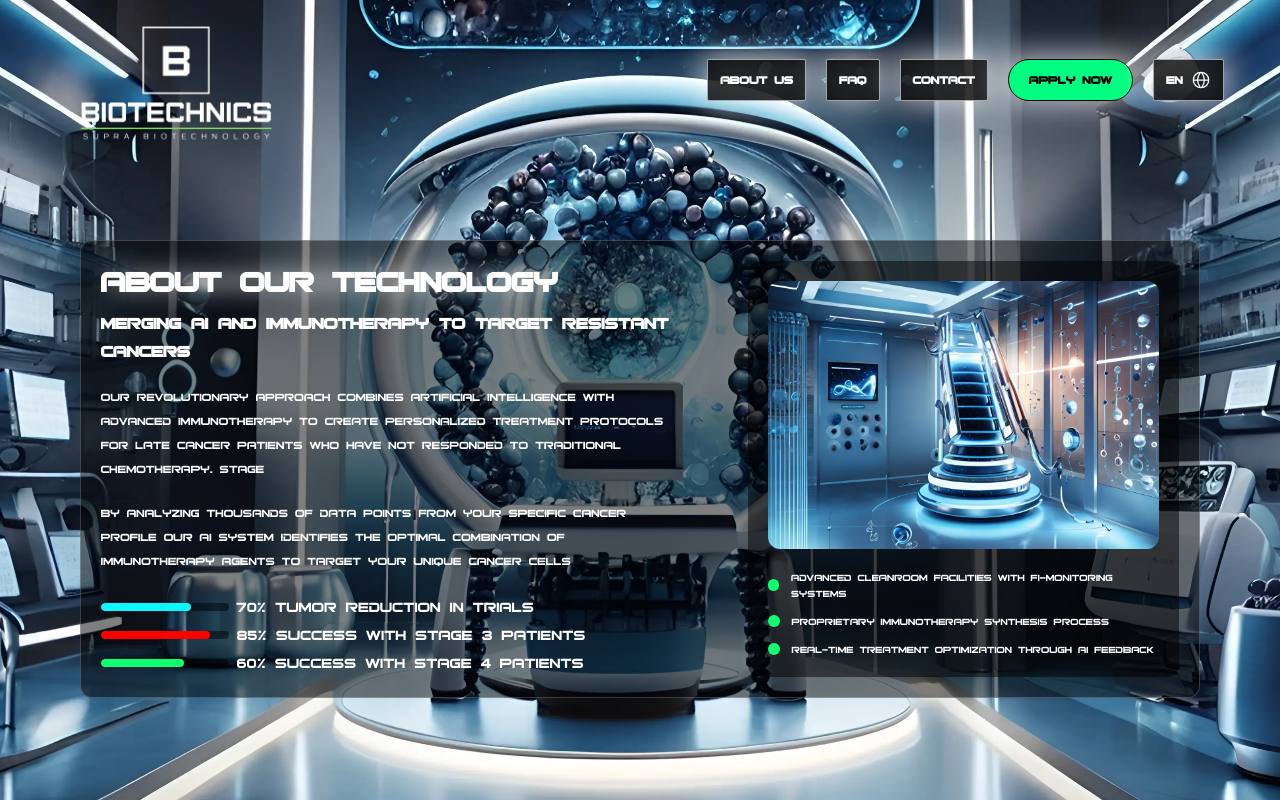
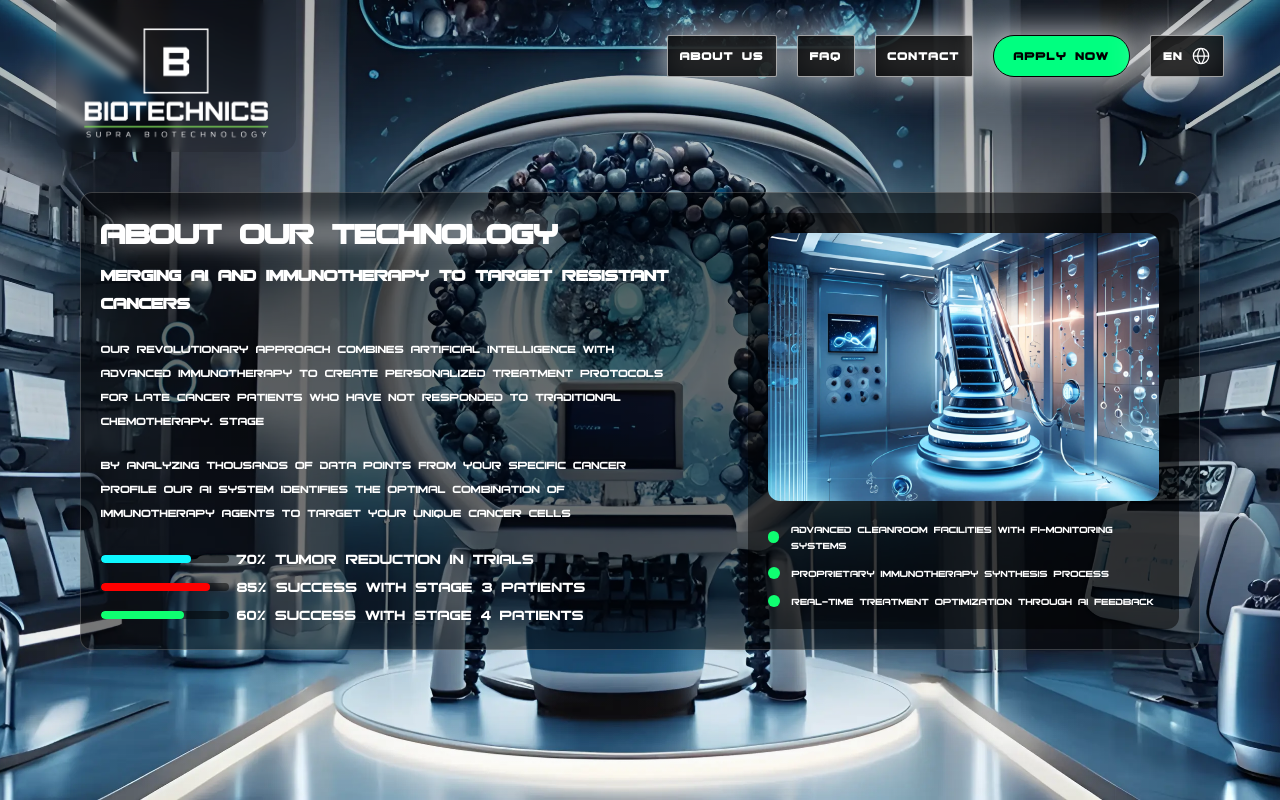
Before and after one commit to Dhuvii/biotechnic, a Next.js app: page /about in a window 1280 px wide. Built offline with nearby package versions, Linux system fonts and the light colour scheme.

Commit message:
logo visibilty fix

```diff
--- a/src/app/about/page.tsx
+++ b/src/app/about/page.tsx
@@ -21,6 +21,7 @@ export default function About() {
 
   return (
     <section className="relative flex flex-col h-dvh w-full pb-10">
+      <div className="absolute inset-0 pointer-events-none bg-gradient-to-b from-black/30 to-transparent z-10"></div>
       <Image
         src={AboutImage}
         alt="about image"
@@ -31,7 +32,7 @@ export default function About() {
 
       <Navbar />
 
-      <div className="relative flex flex-col px-20 mt-10  w-full">
+      <div className="relative z-50 flex flex-col px-20 mt-10  w-full">
         <div className="p-5 w-full grid grid-cols-5 rounded-xl bg-black/50 border border-white/20">
           <div className="col-span-3 max-w-xl">
             <div className="relative w-max flex items-center justify-center">
--- a/src/app/apply-now/page.tsx
+++ b/src/app/apply-now/page.tsx
@@ -26,7 +26,7 @@ export default function ApplyNow() {
 
       <Navbar />
 
-      <div className="relative flex flex-col px-20 -mt-5 w-full overflow-hidden">
+      <div className="relative flex flex-col px-20 mt-10 w-full overflow-hidden">
         <div className="p-5 w-full grid grid-cols-1 md:grid-cols-4 overflow-y-auto lg:grid-cols-5 gap-5 rounded-xl bg-black/70 border border-white/20">
           <div className="w-full md:col-span-2 md:max-w-xl flex flex-col">
             <h1 className="text-4xl uppercase font-bold text-white">{title}</h1>
--- a/src/app/contact/page.tsx
+++ b/src/app/contact/page.tsx
@@ -15,6 +15,7 @@ export default function Home() {
   );
   return (
     <section className="relative flex flex-col h-dvh w-full pb-10">
+      <div className="absolute inset-0 pointer-events-none bg-gradient-to-b from-black/30 to-transparent z-10"></div>
       <Image
         src={ContactImage}
         alt="contact image"
@@ -25,7 +26,7 @@ export default function Home() {
 
       <Navbar />
 
-      <div className="relative flex flex-col px-20 mt-10  w-full">
+      <div className="relative flex flex-col z-50 px-20 mt-10  w-full">
         <div className="p-10 w-full flex flex-col items-center justify-start rounded-xl bg-black/50 border border-white/20">
           <div className="relative w-max flex items-center justify-center">
             <div className="absolute inset-2 inset-y-3 blur-md bg-[#00FF80]/70"></div>
--- a/src/app/faq/page.tsx
+++ b/src/app/faq/page.tsx
@@ -14,6 +14,7 @@ export default function Faq() {
 
   return (
     <section className="relative flex flex-col h-dvh w-full pb-10 overflow-hidden">
+      <div className="absolute inset-0 pointer-events-none bg-gradient-to-b from-black/30 to-transparent z-10"></div>
       <Image
         src={FaqImage}
         alt="hero image"
@@ -24,7 +25,7 @@ export default function Faq() {
 
       <Navbar />
 
-      <div className="relative flex flex-col px-20 mt-10 w-full overflow-y-auto">
+      <div className="relative z-50 flex flex-col px-20 mt-10 w-full overflow-y-auto">
         <div className="p-10 w-full flex flex-col items-center justify-start rounded-xl bg-black/50 border border-white/20">
           <div className="relative w-max flex items-center justify-center">
             <div className="absolute inset-2 inset-y-3 blur-md bg-[#00FF80]/70"></div>
--- a/src/components/Navbar.tsx
+++ b/src/components/Navbar.tsx
@@ -16,9 +16,12 @@ const Navbar = () => {
 
   const [isLangOpen, setIsLangOpen] = useState(false);
   return (
-    <nav className="relative w-full -mt-10 px-14 flex items-center justify-between">
-      <Link href="/">
-        <img src="logo.png" alt="logo" className="size-60 object-cover" />
+    <nav className="relative isolate z-40 w-full -mt-10 px-14 flex items-center justify-between">
+      <Link
+        href="/"
+        className="p-1 w-60 h-48 rounded-2xl bg-black/10 backdrop-blur-xs"
+      >
+        <img src="logo.png" alt="logo" className=" object-cover" />
       </Link>
 
       <div className="flex items-center justify-end gap-5 ">
@@ -26,7 +29,7 @@ const Navbar = () => {
           <div className="absolute -inset-1 blur-lg bg-white/70 group-hover:bg-white/20"></div>
           <Link
             href="/about"
-            className="relative bg-radial uppercase from-black/80 from-40% to-black/80 group-hover:from-white/10 transition-all duration-200 border border-white/60 px-3 py-2.5 text-sm font-semibold rounded-xs text-white "
+            className="relative bg-radial uppercase from-black/80 from-40% to-black/80 group-hover:from-white/10 transition-all duration-200 border border-white/60 px-3 py-2.5 text-sm font-semibold rounded-xs text-white tracking-widest "
           >
             {links.about}
           </Link>
@@ -36,7 +39,7 @@ const Navbar = () => {
           <div className="absolute -inset-1 blur-lg bg-white/70 group-hover:bg-white/20"></div>
           <Link
             href="/faq"
-            className="relative bg-radial uppercase from-black/80 from-40% to-black/80 group-hover:from-white/10 transition-all duration-200 border border-white/60 px-3 py-2.5 text-sm font-semibold rounded-xs text-white "
+            className="relative bg-radial uppercase from-black/80 from-40% to-black/80 group-hover:from-white/10 transition-all duration-200 border border-white/60 px-3 py-2.5 text-sm font-semibold rounded-xs text-white tracking-widest "
           >
             {links.faq}
           </Link>
@@ -46,7 +49,7 @@ const Navbar = () => {
           <div className="absolute -inset-1 blur-lg bg-white/70 group-hover:bg-white/20"></div>
           <Link
             href="/contact"
-            className="relative bg-radial uppercase from-black/80 from-40% to-black/80 group-hover:from-white/10 transition-all duration-200 border border-white/60 px-3 py-2.5 text-sm font-semibold rounded-xs text-white "
+            className="relative bg-radial uppercase from-black/80 from-40% to-black/80 group-hover:from-white/10 transition-all duration-200 border border-white/60 px-3 py-2.5 text-sm font-semibold rounded-xs text-white tracking-widest "
           >
             {links.contact}
           </Link>
@@ -56,7 +59,7 @@ const Navbar = () => {
           <div className="absolute -inset-1 blur-lg bg-white/70 group-hover:bg-white/20"></div>
           <Link
             href="./apply-now"
-            className="bg-radial relative uppercase from-[#00FF80] from-10% to-[#00FF80] group-hover:from-white transition-all duration-200 border border-black px-5 py-2.5 text-sm font-semibold rounded-full text-black "
+            className="bg-radial relative uppercase from-[#00FF80] from-10% to-[#00FF80] group-hover:from-white transition-all duration-200 border border-black px-5 py-2.5 text-sm tracking-widest font-semibold rounded-full text-black "
           >
             {links.applyNow}
           </Link>
@@ -67,7 +70,7 @@ const Navbar = () => {
             <div className="absolute -inset-1 blur-lg bg-white/70 group-hover:bg-white/20"></div>
             <Dropdown.Button
               className={cn(
-                "relative bg-radial uppercase flex items-center justify-center gap-2 from-black/80 from-40% to-black/80 group-hover:from-white/10 transition-all duration-200 border border-white/60 px-3 py-2.5 text-sm font-semibold rounded-xs text-white "
+                "relative bg-radial tracking-widest uppercase flex items-center justify-center gap-2 from-black/80 from-40% to-black/80 group-hover:from-white/10 transition-all duration-200 border border-white/60 px-3 py-2.5 text-sm font-semibold rounded-xs text-white "
               )}
             >
               <span className="text-sm">{lang}</span>
```
